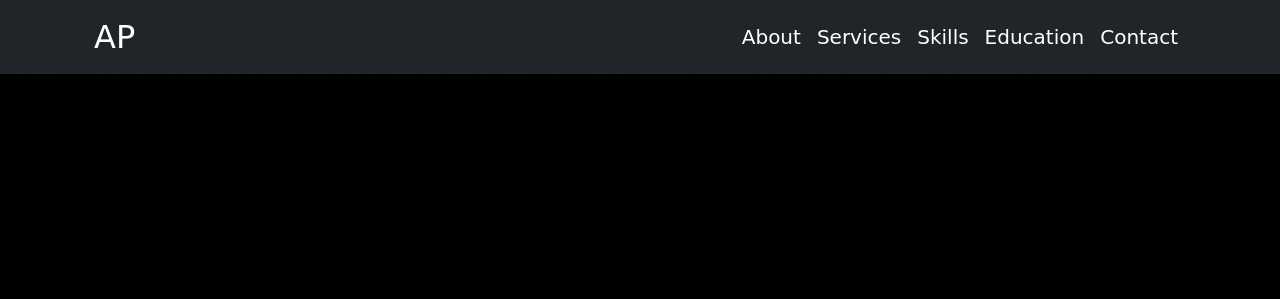
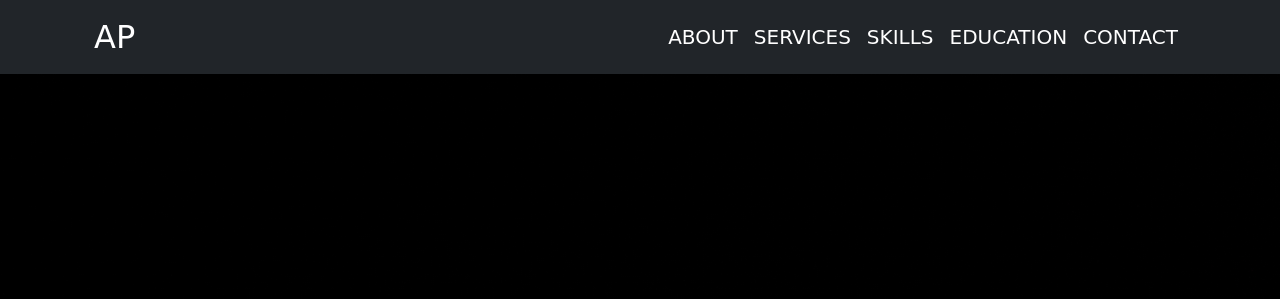
Before and after one commit to ashaypatil12/portfolio, a Flask app: template templates/home.html in a window 1280 px wide. Shown: the top 299 px of the page. Run offline with Flask 2, Linux system fonts and the light colour scheme; the template is opened without the code that fills it, so the values that code supplies are empty; some libraries are stand-ins or nearby versions; some web fonts are replaced.

Commit message:
changed he navbar options to capital
changed he navbar options to capital

```diff
--- a/templates/home.html
+++ b/templates/home.html
@@ -49,11 +49,11 @@
                     class="navbar-toggler-icon"></span></button>
             <div class="collapse navbar-collapse" id="navbarResponsive">
                 <ul class="navbar-nav ms-auto">
-                    <li class="nav-item"><a class="nav-link" href="#about">About</a></li>
-                    <li class="nav-item"><a class="nav-link" href="#services">Services</a></li>
-                    <li class="nav-item"><a class="nav-link" href="#skills">Skills</a></li>
-                    <li class="nav-item"><a class="nav-link" href="#education">Education</a></li>
-                    <li class="nav-item"><a class="nav-link" href="#contact">Contact</a></li>
+                    <li class="nav-item"><a class="nav-link" href="#about">ABOUT</a></li>
+                    <li class="nav-item"><a class="nav-link" href="#services">SERVICES</a></li>
+                    <li class="nav-item"><a class="nav-link" href="#skills">SKILLS</a></li>
+                    <li class="nav-item"><a class="nav-link" href="#education">EDUCATION</a></li>
+                    <li class="nav-item"><a class="nav-link" href="#contact">CONTACT</a></li>
                 </ul>
             </div>
         </div>
```
